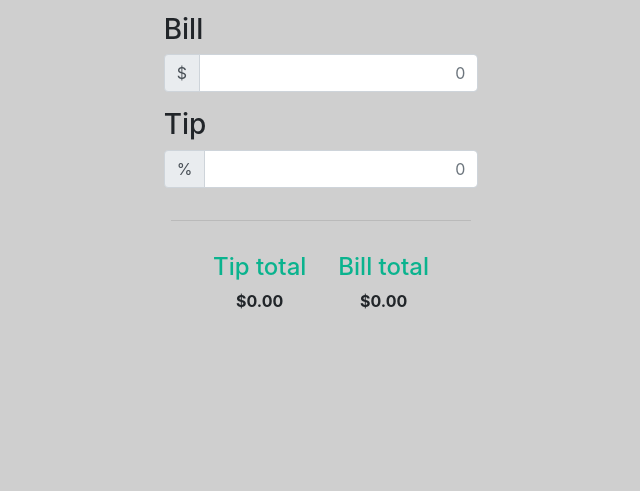
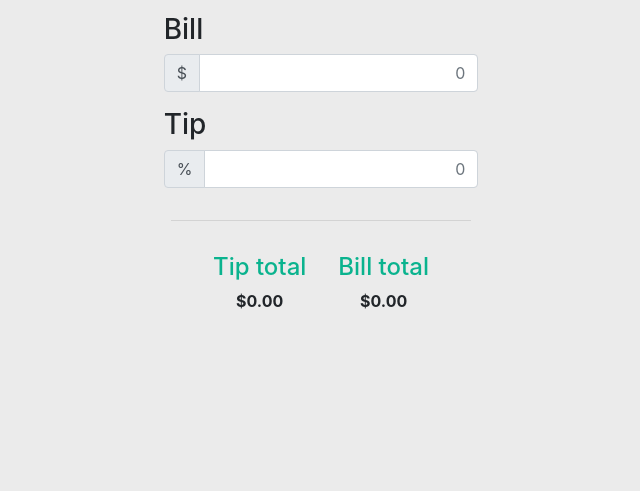
Before and after one commit to rterry5/tip-calculator, a plain HTML site: page index.html in a window 1280 px wide. Shown: the part 309-800 px from the top of the page, without its empty margins (319-959 px from the left). Drawn offline with nearby package versions, Linux system fonts and the light colour scheme.

Commit message:
updated colors

```diff
--- a/style.css
+++ b/style.css
@@ -3,7 +3,7 @@
 }
 
 body {
-  background-color: #cfcfcf !important;
+  background-color: #ebebeb !important;
   font-family: Arial, Helvetica, sans-serif;
   display: flex;
   flex-direction: column;
```
